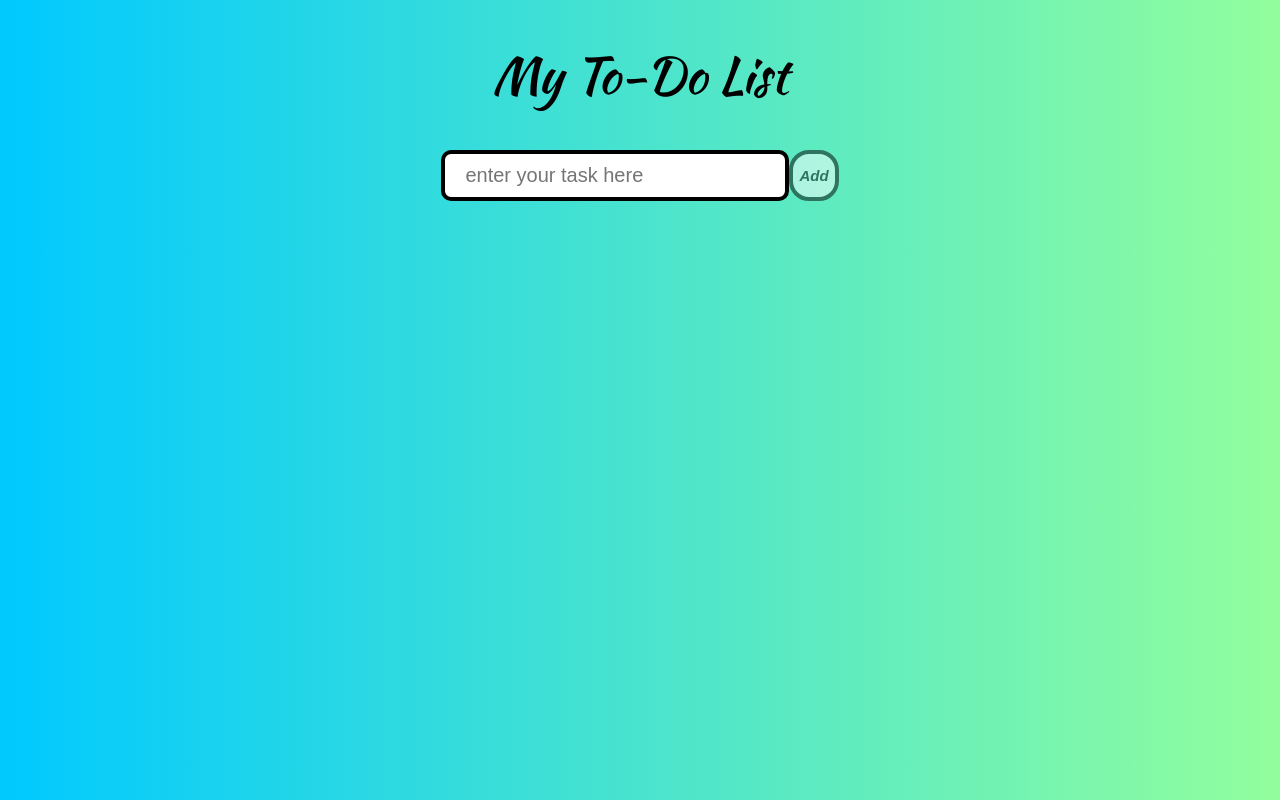
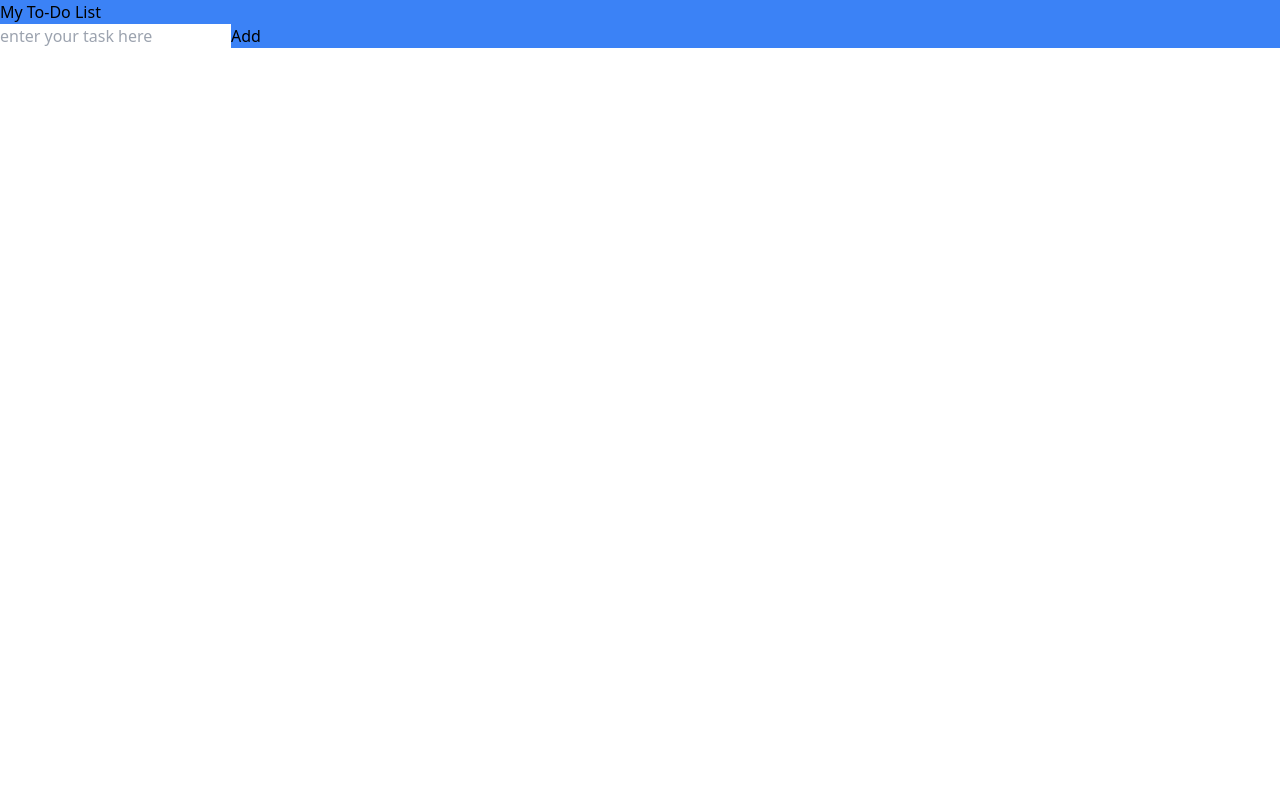
Before and after one commit to nicolasgabriiel/List-Vue, a Vue app: page / in a window 1280 px wide. Built offline with nearby package versions, Linux system fonts and the light colour scheme.

Commit message:
tentando instalar o tailwind css mas sem sucesso

```diff
--- a/package.json
+++ b/package.json
@@ -21,6 +21,7 @@
     "@vue/eslint-config-typescript": "^9.1.0",
     "eslint": "^7.32.0",
     "eslint-plugin-vue": "^8.0.3",
+    "tailwindcss": "^3.2.4",
     "typescript": "~4.5.5"
   }
 }
--- a/src/App.vue
+++ b/src/App.vue
@@ -1,5 +1,5 @@
 <template>
- <header>
+ <header class="bg-blue-500">
     <h1>My To-Do List</h1>
     <GerenciadorDeTasks @aoSalvarTarefa="salvarTarefa"/>
     <Tarefas v-for="(tarefa, indice ) in tarefas" :key="indice" :tarefa="tarefa" />
@@ -33,17 +33,5 @@ export default defineComponent({
 </script>
 
 <style>
-@import url(./assets/css/reset.css);
-@import url('https://fonts.googleapis.com/css2?family=Kaushan+Script&display=swap');
-#app{
-  font-family: 'Kaushan Script', cursive;
-  width: 100%;
-  height: 100vh;
-  background: linear-gradient(90deg, #00C9FF 0%, #92FE9D 100%);
-}
-h1{
-  text-align: center;
-  padding: 50px 0 ;
-  font-size: 50px;
-}
+
 </style>
--- /dev/null
+++ b/src/assets/tailwind.css
@@ -0,0 +1,3 @@
+@tailwind base;
+@tailwind components;
+@tailwind utilities;
--- a/src/components/GerenciadorDeTasks.vue
+++ b/src/components/GerenciadorDeTasks.vue
@@ -51,38 +51,5 @@ export default defineComponent({
 </script>
 
 <style scoped>
-.section-gerenciamento{
-    display: flex;
-    justify-content: center;
-}
-input{
-    padding: 10px 20px;
-    width: 300px;
-    border-radius: 10px;
-    font-size: 20px;
-    background-color: white;
-    color: black;
-    border: 4px solid black;
-}
-button{
-    border-radius: 20px;
-    cursor: pointer;
-    font-size: 15px;
-    font-style: italic;
-    background-color: white;
-    color: black;
-    font-weight: bold;
-    transition: .5s;
-    border: 4px solid black;
-}
-.ativado:hover{
-    background-color: black;
-    color: white;
-    border-color: white;
-    scale: 1.02;
-    opacity: 1;
-}
-button:disabled{
-    opacity:.5 ;
-}
+
 </style>
--- a/src/main.ts
+++ b/src/main.ts
@@ -1,4 +1,5 @@
 import { createApp } from 'vue'
 import App from './App.vue'
+import './assets/tailwind.css'
 
 createApp(App).mount('#app')
--- /dev/null
+++ b/tailwind.config.js
@@ -0,0 +1,8 @@
+/** @type {import('tailwindcss').Config} */
+module.exports = {
+  content: [".index.html", "./src/**/*.{vue,js,ts,jsx,tsx}"],
+  theme: {
+    extend: {},
+  },
+  plugins: [],
+}
```
Also changed, not shown: 1 other file (tests, documents, lock files or other folders).
